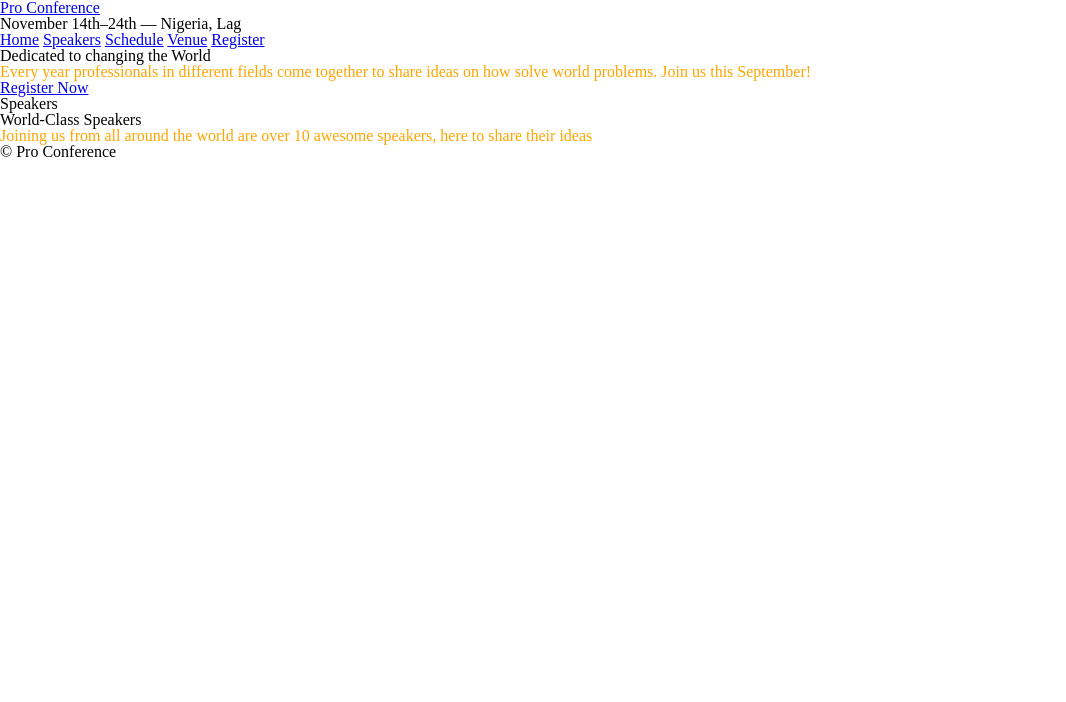
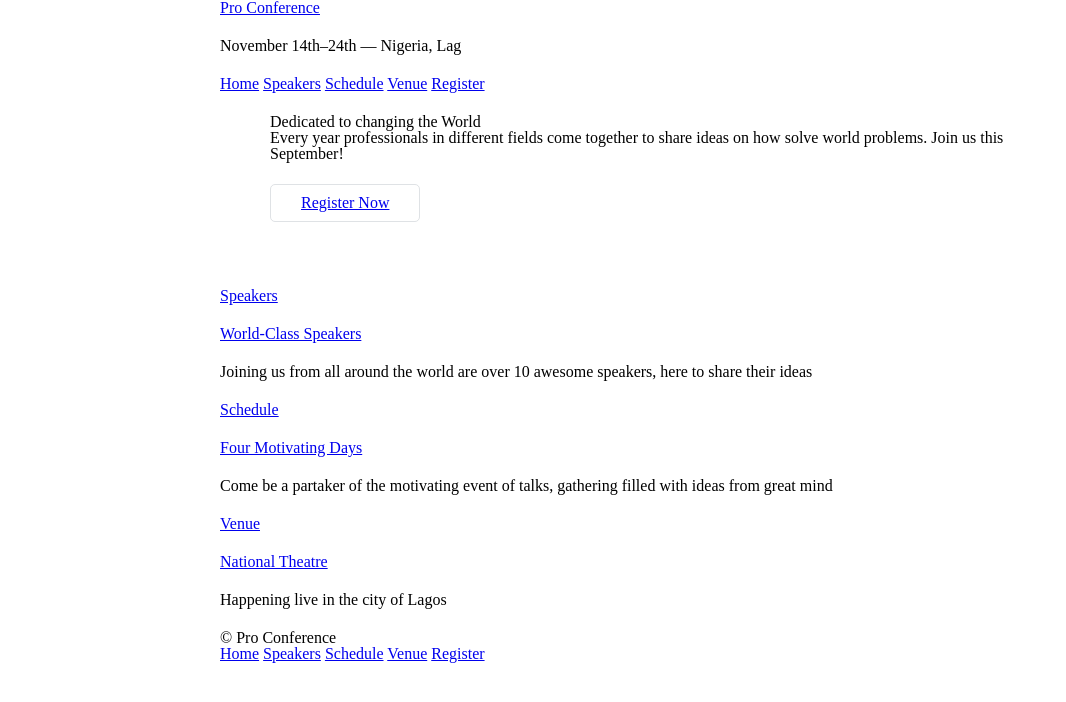
Before and after one commit to osbornetunde/conference, a plain HTML site: page index.html in a window 1280 px wide. Shown: the whole page, without its empty margins (0-1066 px from the left). Drawn offline with Linux system fonts and the light colour scheme.

Commit message:
update on the styling

```diff
--- a/assets/stylesheets/style.css
+++ b/assets/stylesheets/style.css
@@ -47,7 +47,59 @@ table {
 	border-spacing: 0;
 }
 
-p {
-	color: orange ;
-	font-size: 16px;
+/*
+	-----------------------
+	Grid
+	-----------------------
+ */
+*,
+*:before,
+*:after {
+	-webkit-box-sizing: border-box;
+	-moz-box-sizing: border-box;
+		box-sizing: border-box;
 }
+
+.container {
+	width: 960px;
+	padding-left:30px;
+	padding-right: 30px;
+	margin: 0 auto;
+}
+
+/*
+---------------------------
+Typography
+---------------------------
+ */
+h1, h3, h4, h5, p {
+     margin-bottom: 22px;
+}
+
+/*
+----------------------------
+Buttons
+----------------------------
+ */
+
+.btn {
+	border-radius: 5px;
+	display: inline-block;
+	margin: 0;
+}
+
+.btn-alt {
+	border: 1px solid #dfe2e5;
+	padding: 10px 30px;
+}
+
+
+/*
+---------------------------
+Home
+---------------------------
+ */
+
+.hero {
+	padding: 22px 80px 66px 80px;
+}
--- a/index.html
+++ b/index.html
@@ -6,10 +6,13 @@
 	<link rel="stylesheet" href="assets/stylesheets/style.css">
 </head>
 <body>
-	<header>
+	<header class="container">
+		<section class="container">
 			<h1>
 				<a href="index.html">Pro Conference</a>
 			</h1>
+		</section>
+		<section class="container">
 			<h3>November 14th&ndash;24th &mdash; Nigeria, Lag</h3>
 			<nav>
 				<a href="index.html">Home</a>
@@ -18,21 +21,43 @@
 				<a href="venue.html">Venue</a>
 				<a href="register.html">Register</a>
 			</nav>
+		</section>
 	</header>
-	<section>
+	<section class="container">
+		<section class="hero container">
 			<h2>Dedicated to changing the World</h2>
 			<p>Every year professionals in different fields come together to share ideas on how solve world problems. Join us this September!</p>
-		<a href="register.html">Register Now</a>
-		<section>
-			<a>
+			<a class="btn btn-alt" href="register.html">Register Now</a>
+		</section>
+		<section class="container">
+			<a href="speakers.html">
 				<h5>Speakers</h5>
 				<h3>World-Class Speakers</h3>
 			</a>
 				<p>Joining us from all around the world are over 10 awesome speakers, here to share their ideas</p>
+			<a href="schedule.html">
+				<h5>Schedule</h5>
+				<h3>Four Motivating Days</h3>
+			</a>
+				<p>Come be a partaker of the motivating event of talks, gathering filled with ideas from great mind</p>
+			<a href="venue.html">
+				<h5>Venue</h5>
+				<h3>National Theatre</h3>
+			</a>
+				<p>Happening live in the city of Lagos</p>
 		</section>
 	</section>
-	<footer>
+	<footer class="container">
+		<section class="container">
 			<small>&copy; Pro Conference</small>
+			<nav>
+				<a href="index.html">Home</a>
+				<a href="speakers.html">Speakers</a>
+				<a href="schedule.html">Schedule</a>
+				<a href="venue.html">Venue</a>
+				<a href="register.html">Register</a>
+			</nav>
+		</section>
 	</footer>
 </body>
 </html>
```
Lines whose indentation alone changed are shown as unchanged.
